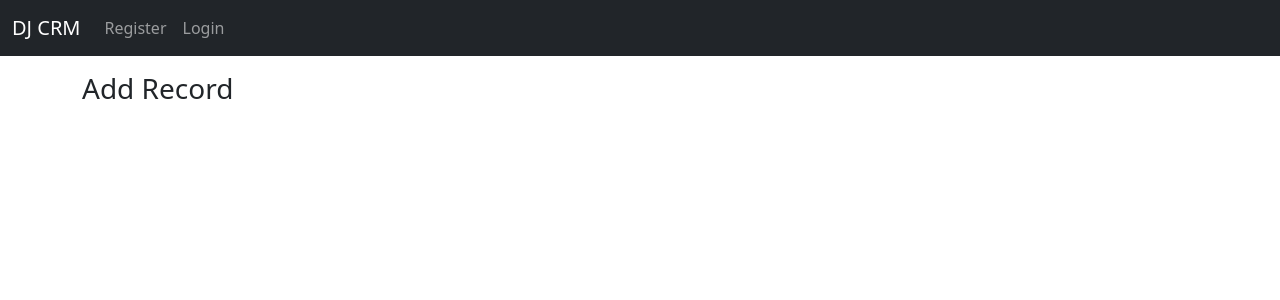
After one commit to PeterOsoo/django-crm-2, a Django app: page /add_record/ in a window 1280 px wide. The commit adds this page. Shown: the top 300 px of the page. Run offline with Django 4.2, Linux system fonts and the light colour scheme.

Commit message:
add record

```diff
--- /dev/null
+++ b/website/templates/add_record.html
@@ -0,0 +1,5 @@
+{% extends 'base.html' %} {% block content %}
+
+<h3>Add Record</h3>
+
+{% endblock %}
--- a/website/templates/navbar.html
+++ b/website/templates/navbar.html
@@ -22,6 +22,14 @@
 					<a
 						class="nav-link active"
 						aria-current="page"
+						href="{% url 'add_record' %}"
+						>Add Record</a
+					>
+				</li>
+				<li class="nav-item">
+					<a
+						class="nav-link active"
+						aria-current="page"
 						href="{% url 'logout' %}"
 						>Logout</a
 					>
--- a/website/urls.py
+++ b/website/urls.py
@@ -8,4 +8,5 @@ urlpatterns = [
     path('register', views.register_user, name="register"),
     path('record/<int:pk>', views.customer_record, name='record'),
     path('delete_record/<int:pk>', views.delete_record, name='delete_record'),
+    path('add_record/', views.add_record, name='add_record'),
 ]
--- a/website/views.py
+++ b/website/views.py
@@ -77,3 +77,19 @@ def delete_record(request, pk):
     else:
         messages.success(request, "You Must Be Logged In To Do That...")
         return redirect('home')
+
+
+def add_record(request):
+    return render(request, 'add_record.html', {})
+
+    # 	form = AddRecordForm(request.POST or None)
+    # if request.user.is_authenticated:
+    # 	if request.method == "POST":
+    # 		if form.is_valid():
+    # 			add_record = form.save()
+    # 			messages.success(request, "Record Added...")
+    # 			return redirect('home')
+    # 	return render(request, 'add_record.html', {'form':form})
+    # else:
+    # 	messages.success(request, "You Must Be Logged In...")
+    # 	return redirect('home')
```
